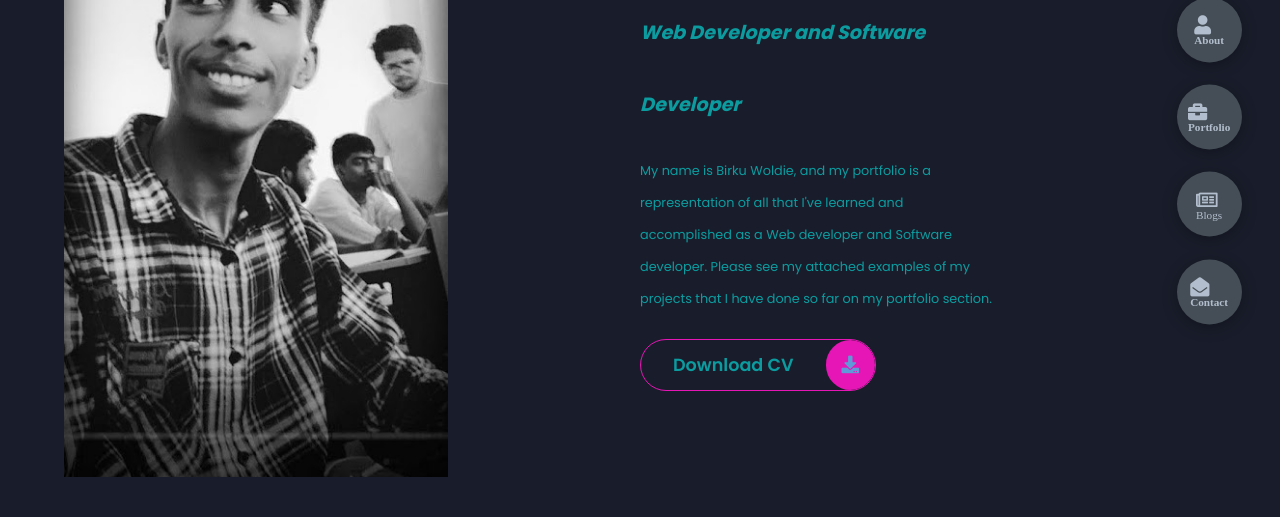
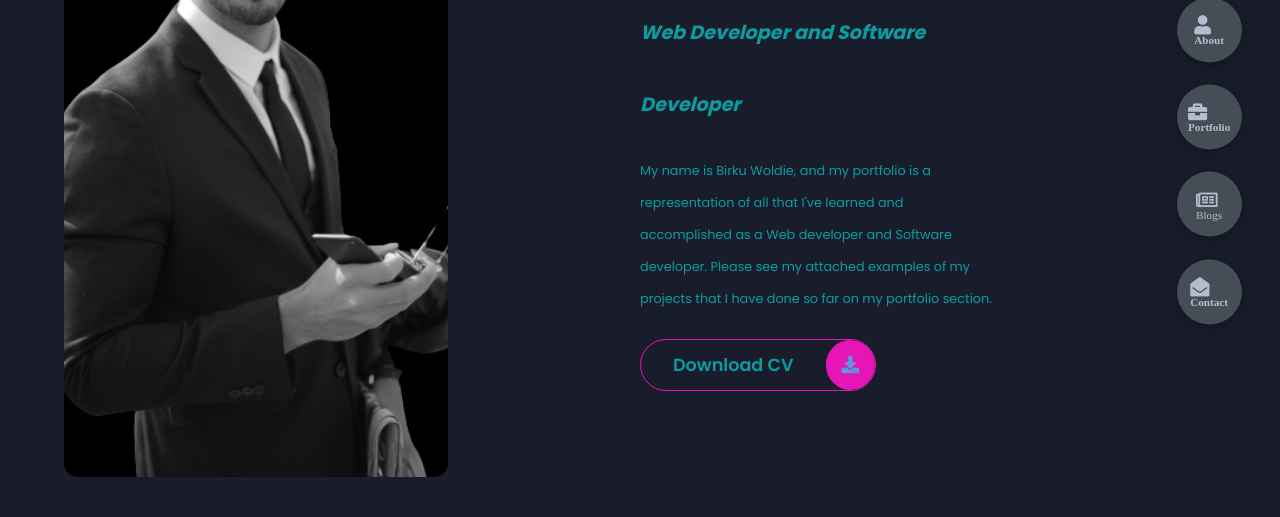
Before and after one commit to birkuwoldie/portfolio-, a plain HTML site: page index.html in a window 1280 px wide. Shown: the part 283-800 px from the top of the page. Drawn offline with Linux system fonts and the light colour scheme.

Commit message:
Update index.html

```diff
--- a/index.html
+++ b/index.html
@@ -17,7 +17,7 @@
            <div class="left-header">
                 <div class="h-shape"></div>
                 <div class="image">
-                    <img src="img/me.jpg" alt="">
+                    <img src="img/hero.png" alt="">
                 </div>
             </div>
             <div class="right-header">
```
